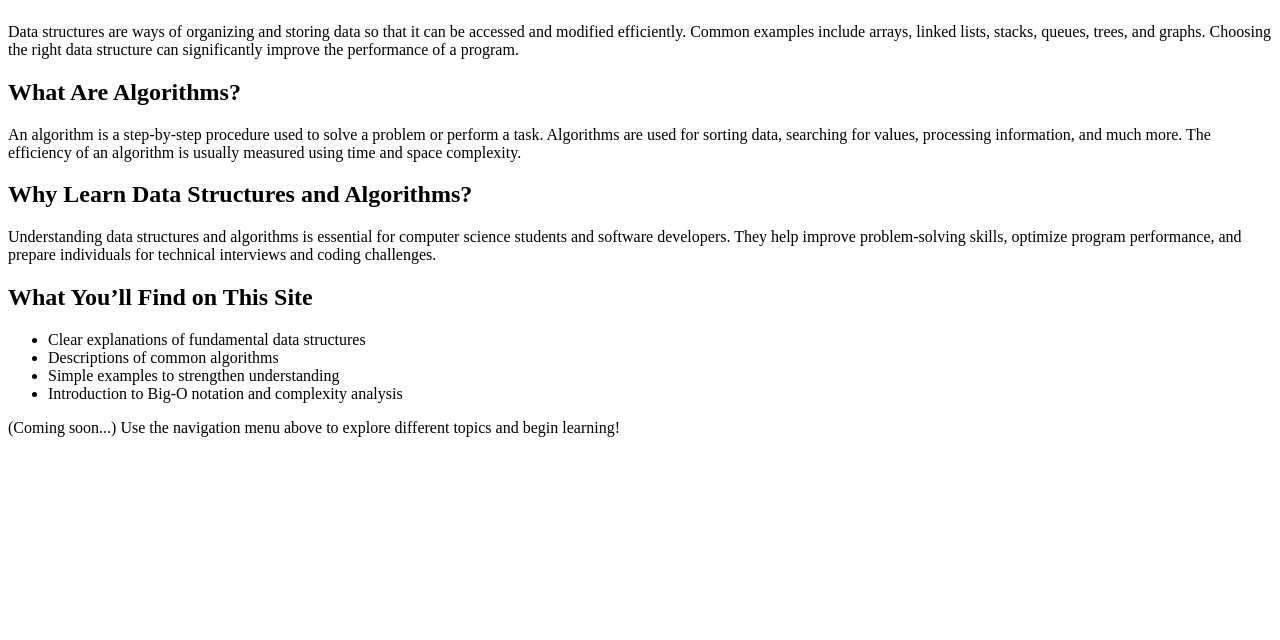
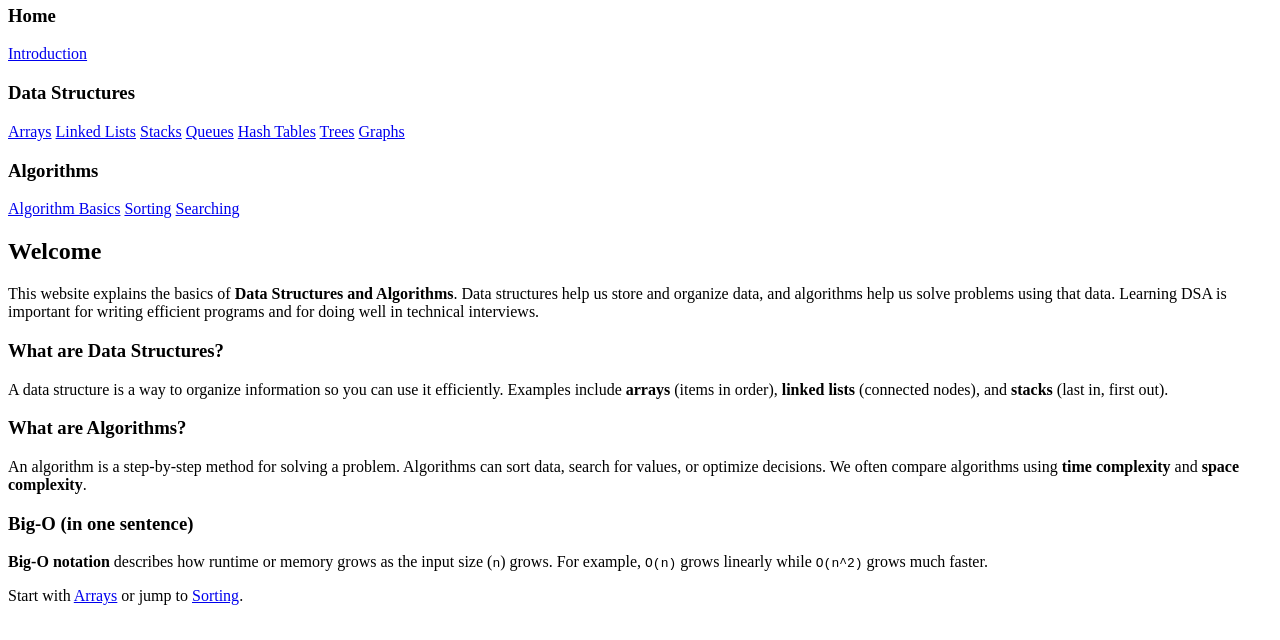
Before and after one commit to aayushkeshari/DSA-Website, a plain HTML site: page index.html in a window 1280 px wide. Shown: the part 160-800 px from the top of the page. Drawn offline with Linux system fonts and the light colour scheme.

Commit message:
Updated index.html file

```diff
--- a/index.html
+++ b/index.html
@@ -3,41 +3,78 @@
 <head>
   <meta charset="UTF-8">
   <meta name="viewport" content="width=device-width, initial-scale=1.0">
-  <title>Document</title>
+  <title>DSA Website | Home</title>
+  <link rel="stylesheet" href="reset.css">
+  <link rel="stylesheet" href="styles.css">
 </head>
 <body>
-  <h1>Data Structures & Algorithms</h1>
+  <header>
+    <h1>Data Structures & Algorithms (DSA)</h1>
+    <p>A simple study site for understanding core DSA concepts.</p>
+  </header>
 
+  <div class="page">
+    <nav>
+      <h2>Navigation</h2>
+
+      <h3>Home</h3>
+      <a class="active" href="index.html">Introduction</a>
+
+      <h3>Data Structures</h3>
+      <a href="arrays.html">Arrays</a>
+      <a href="linked-lists.html">Linked Lists</a>
+      <a href="stacks.html">Stacks</a>
+      <a href="queues.html">Queues</a>
+      <a href="hash-tables.html">Hash Tables</a>
+      <a href="trees.html">Trees</a>
+      <a href="graphs.html">Graphs</a>
+
+      <h3>Algorithms</h3>
+      <a href="algorithms.html">Algorithm Basics</a>
+      <a href="sorting.html">Sorting</a>
+      <a href="searching.html">Searching</a>
+    </nav>
+
+    <main>
+      <div class="container">
+        <h2>Welcome</h2>
         <p>
-    Welcome to my personal series of Data Structures & Algorithms - A simple and structured guide designed to help students and beginner programmers understand core computer science concepts. This is at the heart of everything CS!
+          This website explains the basics of <strong>Data Structures and Algorithms</strong>.
+          Data structures help us store and organize data, and algorithms help us solve problems using that data.
+          Learning DSA is important for writing efficient programs and for doing well in technical interviews.
         </p>
 
-  <h2>What Are Data Structures?</h2>
+        <div class="card">
+          <h3>What are Data Structures?</h3>
           <p>
-    Data structures are ways of organizing and storing data so that it can be accessed and modified efficiently. Common examples include arrays, linked lists, stacks, queues, trees, and graphs. Choosing the right data structure can significantly improve the performance of a program.
+            A data structure is a way to organize information so you can use it efficiently.
+            Examples include <strong>arrays</strong> (items in order), <strong>linked lists</strong> (connected nodes),
+            and <strong>stacks</strong> (last in, first out).
           </p>
+        </div>
 
-  <h2>What Are Algorithms?</h2>
+        <div class="card">
+          <h3>What are Algorithms?</h3>
           <p>
-    An algorithm is a step-by-step procedure used to solve a problem or perform a task. Algorithms are used for sorting data, searching for values, processing information, and much more. The efficiency of an algorithm is usually measured using time and space complexity.
+            An algorithm is a step-by-step method for solving a problem.
+            Algorithms can sort data, search for values, or optimize decisions.
+            We often compare algorithms using <strong>time complexity</strong> and <strong>space complexity</strong>.
           </p>
+        </div>
 
-  <h2>Why Learn Data Structures and Algorithms?</h2>
+        <div class="card">
+          <h3>Big-O (in one sentence)</h3>
           <p>
-    Understanding data structures and algorithms is essential for computer science students and software developers. They help improve problem-solving skills, optimize program performance, and prepare individuals for technical interviews and coding challenges.
+            <strong>Big-O notation</strong> describes how runtime or memory grows as the input size (<code>n</code>) grows.
+            For example, <code>O(n)</code> grows linearly while <code>O(n^2)</code> grows much faster.
           </p>
+        </div>
 
-  <h2>What You’ll Find on This Site</h2>
-  <ul>
-    <li>Clear explanations of fundamental data structures</li>
-    <li>Descriptions of common algorithms</li>
-    <li>Simple examples to strengthen understanding</li>
-    <li>Introduction to Big-O notation and complexity analysis</li>
-  </ul>
-
-  <p>
-    (Coming soon...) Use the navigation menu above to explore different topics and begin learning!
-  </p>
-
+        <footer>
+          Start with <a href="arrays.html">Arrays</a> or jump to <a href="sorting.html">Sorting</a>.
+        </footer>
+      </div>
+    </main>
+  </div>
 </body>
 </html>
```
Lines whose indentation alone changed are shown as unchanged.
